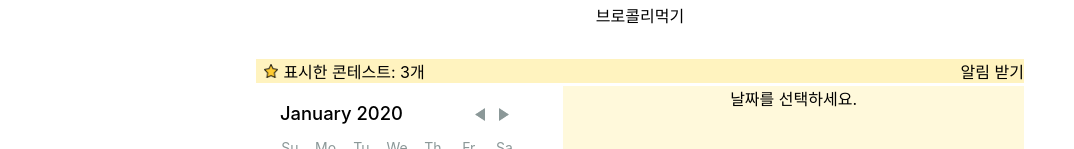
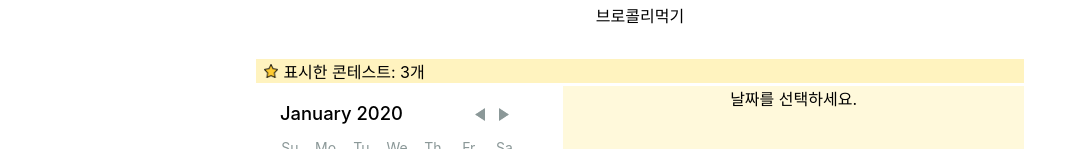
Before and after one commit to forbid403/pathfinder, a React (Create React App) app in the folder client/: page /mypage in a window 1280 px wide. Shown: the part 193-342 px from the top of the page, without its empty margins (0-1074 px from the left). Built offline with nearby package versions, Linux system fonts and the light colour scheme.

Commit message:
[fix] removed 알림 받기

```diff
--- a/client/src/components/MyPage/MyPage.js
+++ b/client/src/components/MyPage/MyPage.js
@@ -107,10 +107,6 @@ class MyPage extends Component{
                          style = {{display: "inline"}}>
                     표시한 콘테스트: {this.state.staredContests.length}개
                     </div>
-                    <div className = "mypage-star-alarm"
-                         style = {{display: "inline", float: "right"}}>
-                    알림 받기
-                    </div>
                 </div>
 
                 <div className = "mypage-star-wrapper">
```
